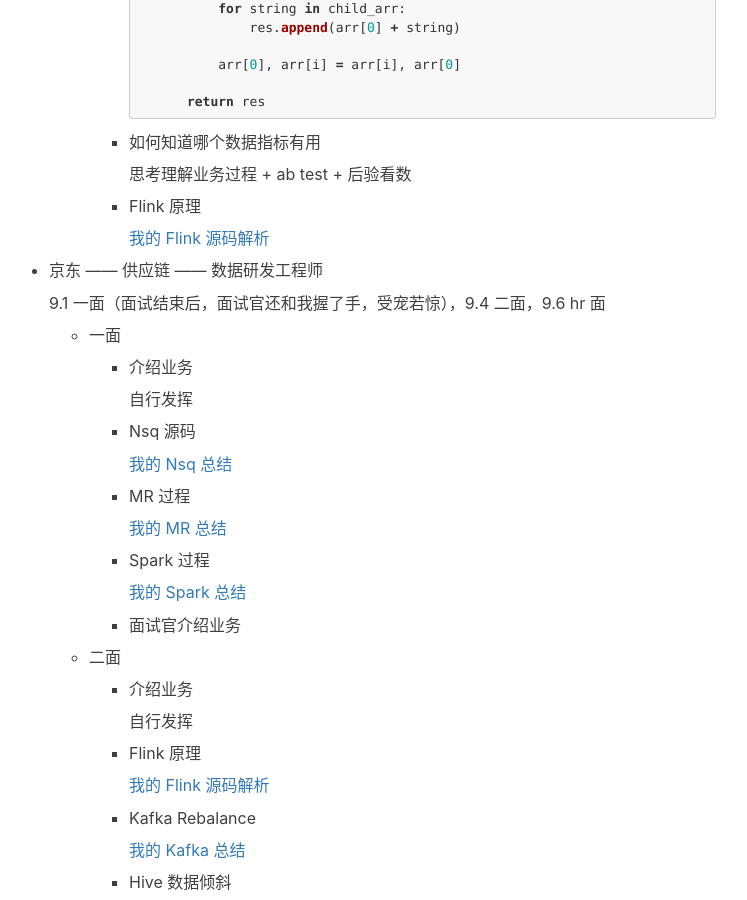
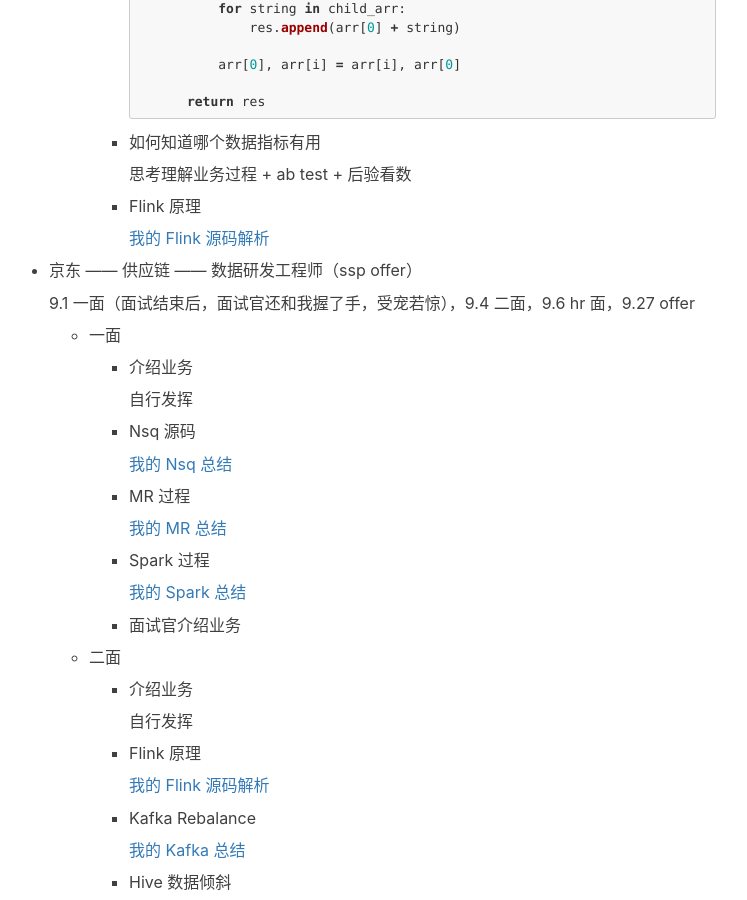
Before and after one commit to mickey0524/mickey0524.github.io, a Jekyll site: the page built from _posts/2019-07-29-autumn-interview.md, in a window 1280 px wide and 900 px high, scrolled down 18814 px. Shown: the whole window, without its empty margins (256-1003 px from the left). Built offline with Jekyll 4.4.1, drawn with Linux system fonts in a browser that asks for light colours; nearby versions of some CDN libraries; comment, search, counter and statistics services are not loaded.

Commit message:
feat(interview): update interview

```diff
--- a/_posts/2019-07-29-autumn-interview.md
+++ b/_posts/2019-07-29-autumn-interview.md
@@ -1111,9 +1111,9 @@
             [我的 Flink 源码解析](https://github.com/mickey0524/flink-streaming-source-analysis)
 
 
-* 京东 —— 供应链 —— 数据研发工程师
-
-    9.1 一面（面试结束后，面试官还和我握了手，受宠若惊），9.4 二面，9.6 hr 面
+* 京东 —— 供应链 —— 数据研发工程师（ssp offer）
+
+    9.1 一面（面试结束后，面试官还和我握了手，受宠若惊），9.4 二面，9.6 hr 面，9.27 offer
 
     * 一面
 
```
